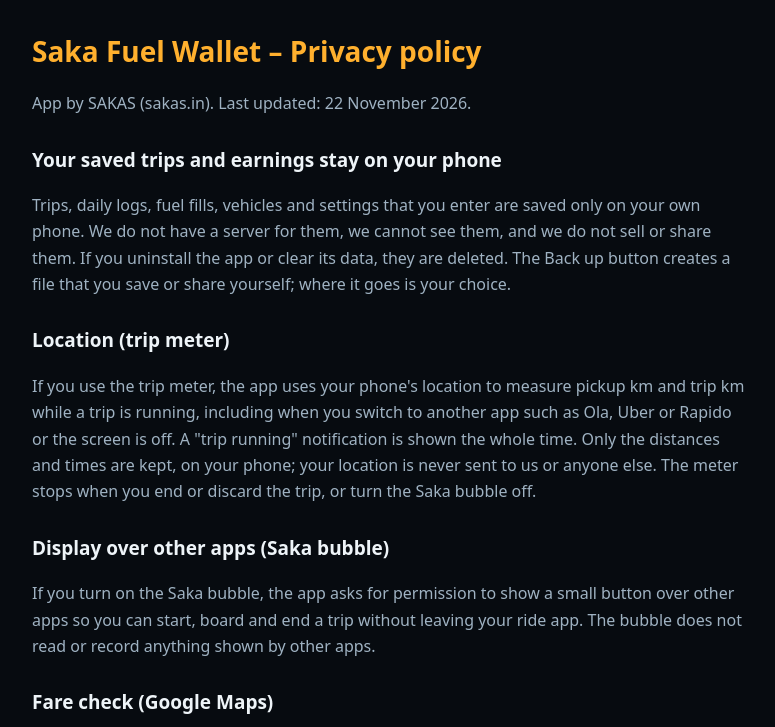
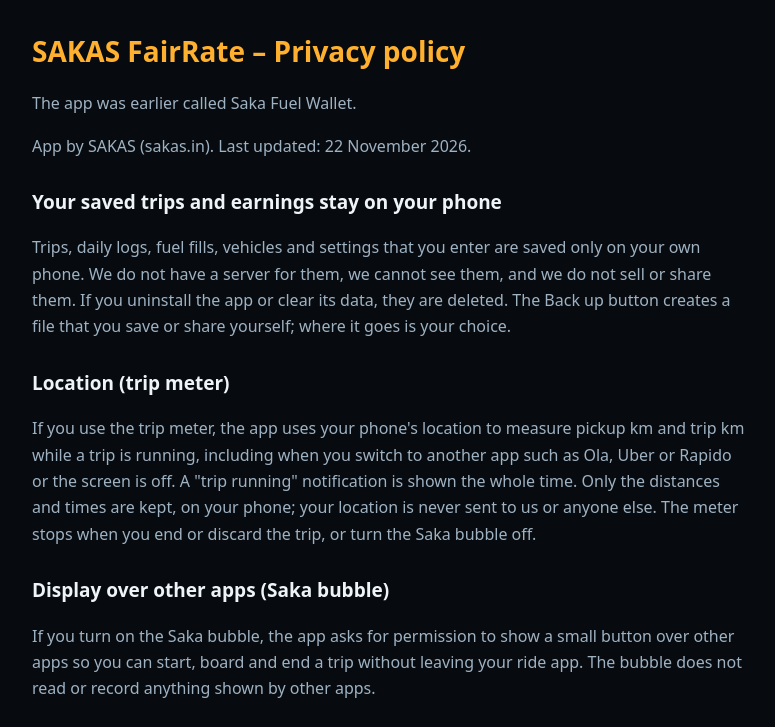
Before and after one commit to laxpdkt/laxpdkt.github.io, a plain HTML site: page fuel-wallet-privacy.html in a window 1280 px wide. Shown: the top 727 px of the page, without its empty margins (248-1023 px from the left). Drawn offline with Linux system fonts and the light colour scheme.

Commit message:
Privacy page: app renamed to SAKAS FairRate
Co-Authored-By: Claude Opus 5.5 <noreply@anthropic.com>

```diff
--- a/fuel-wallet-privacy.html
+++ b/fuel-wallet-privacy.html
@@ -6,7 +6,7 @@
 <meta http-equiv="Content-Security-Policy" content="default-src 'self'; style-src 'self' 'unsafe-inline'; img-src 'self' data:; script-src 'none'; object-src 'none'; base-uri 'self'; form-action 'none'; frame-src 'none'; upgrade-insecure-requests">
 <meta name="referrer" content="strict-origin-when-cross-origin">
 <meta name="viewport" content="width=device-width, initial-scale=1">
-<title>Saka Fuel Wallet – Privacy policy</title>
+<title>SAKAS FairRate – Privacy policy</title>
 <link rel="icon" href="assets/logo-96.png">
 <style>
   :root { --bg: #070B10; --text: #EEF4F8; --dim: #9FB2C2; --amber: #FFB02E; }
@@ -19,7 +19,8 @@
 </head>
 <body>
 <main>
-  <h1>Saka Fuel Wallet – Privacy policy</h1>
+  <h1>SAKAS FairRate – Privacy policy</h1>
+  <p>The app was earlier called Saka Fuel Wallet.</p>
   <p>App by SAKAS (sakas.in). Last updated: 22 November 2026.</p>
 
   <h2>Your saved trips and earnings stay on your phone</h2>
```
